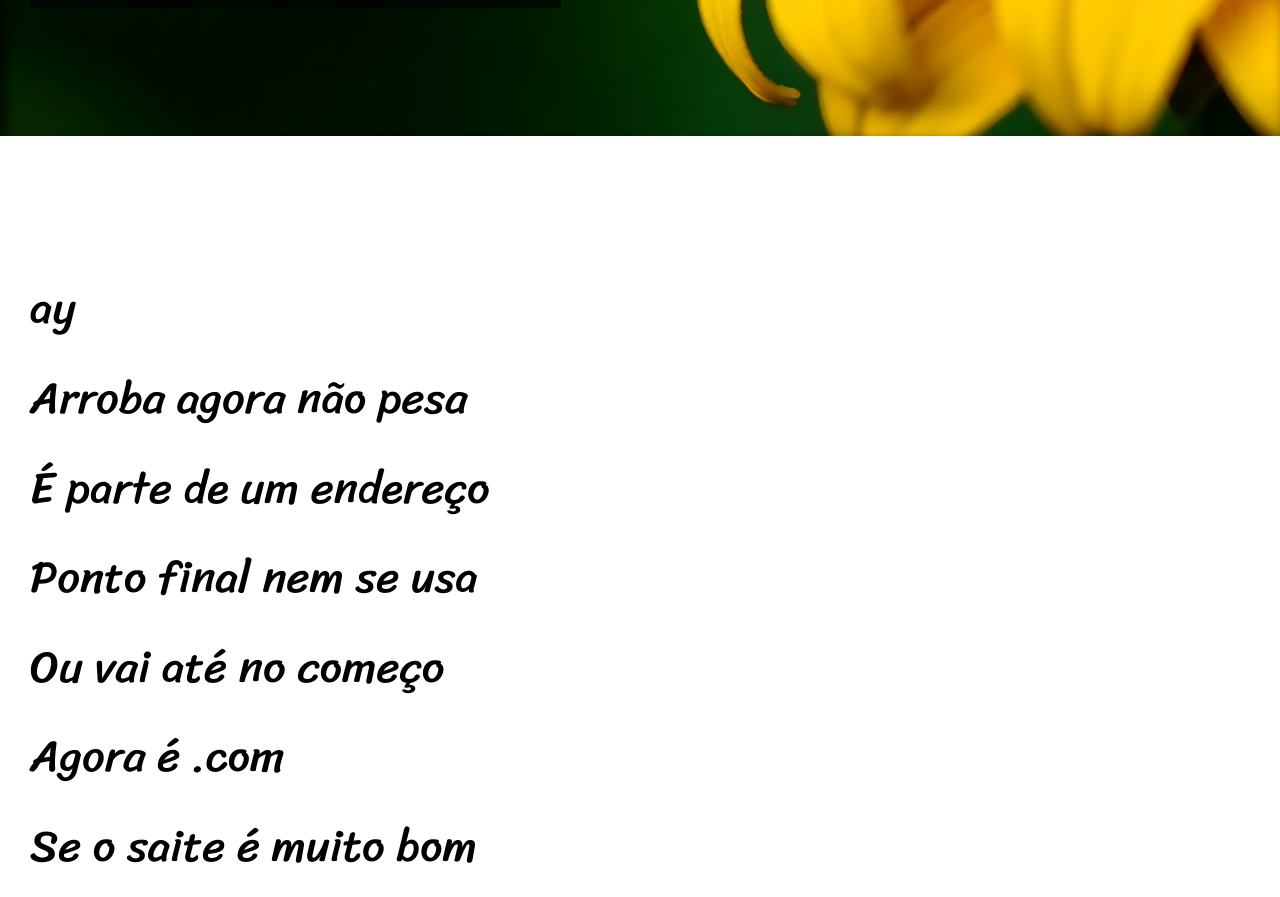
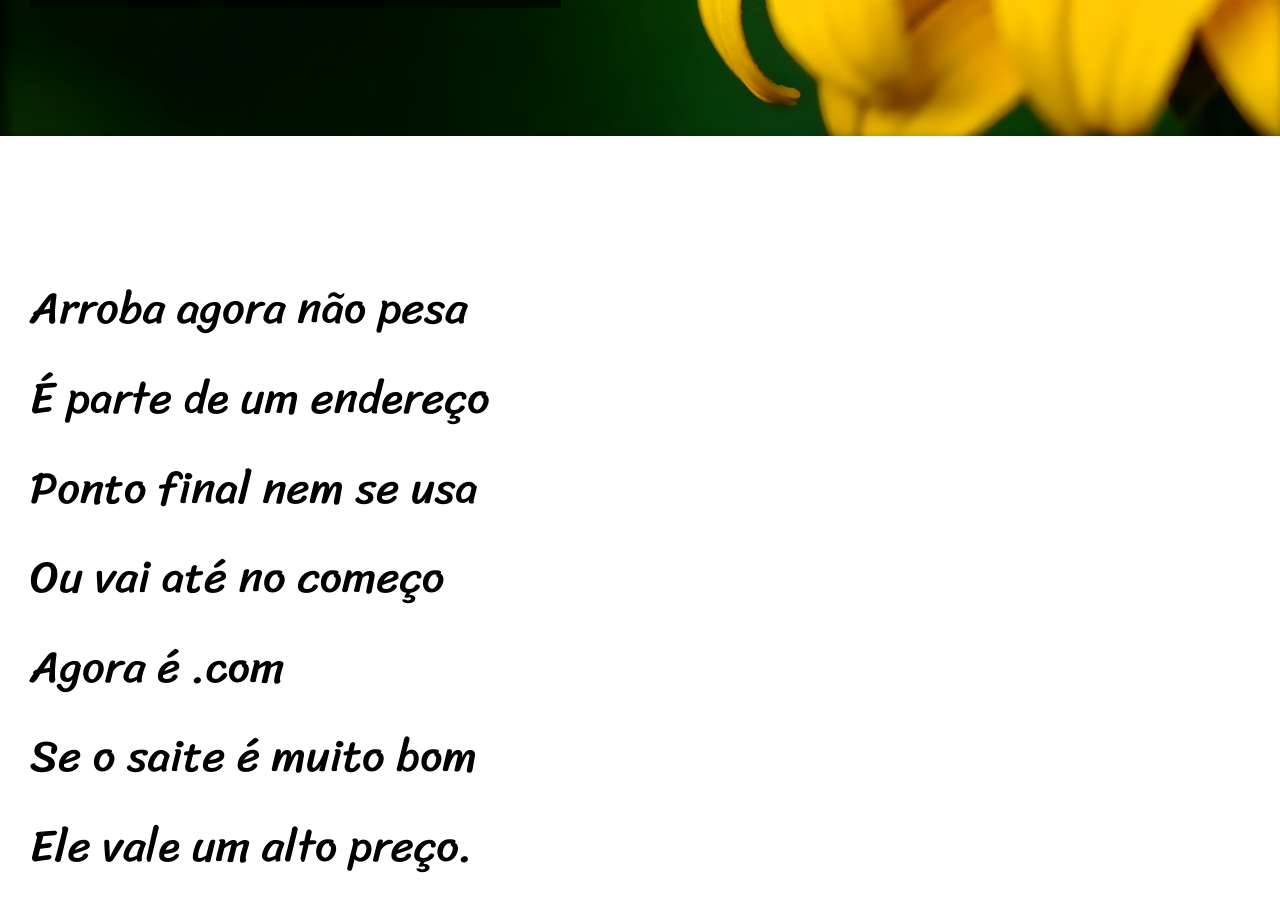
Before and after one commit to Thaleschavesdev2/html.css, a plain HTML site: page desafios/desafio4/index.html in a window 1280 px wide. Shown: the part 1900-2797 px from the top of the page. Drawn offline with Linux system fonts and the light colour scheme.

Commit message:
Update index.html

```diff
--- a/desafios/desafio4/index.html
+++ b/desafios/desafio4/index.html
@@ -45,7 +45,7 @@
 
 
 
-    <section class="normal">ay
+    <section class="normal">
         <p>
             Arroba agora não pesa <br>
             É parte de um endereço <br>
```
